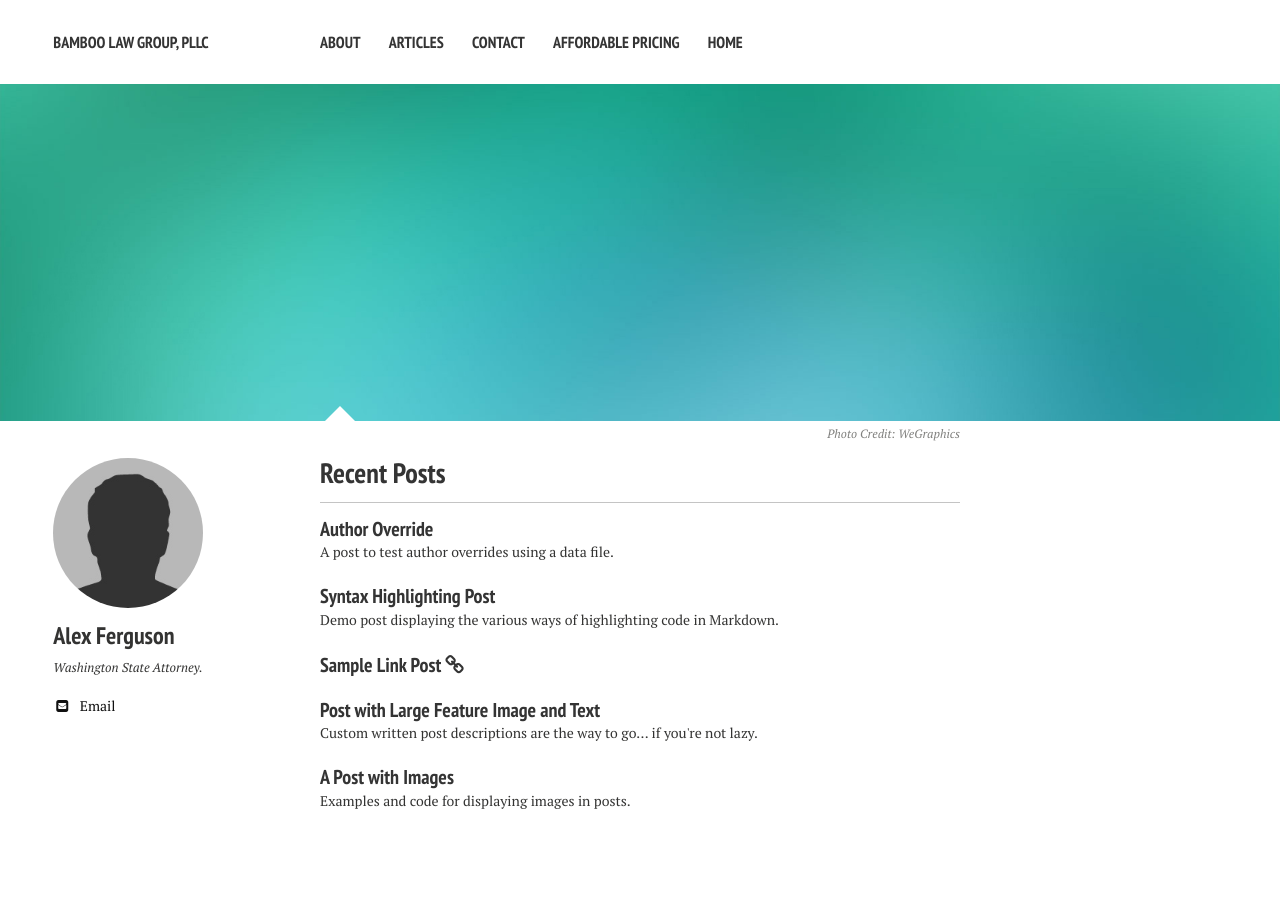
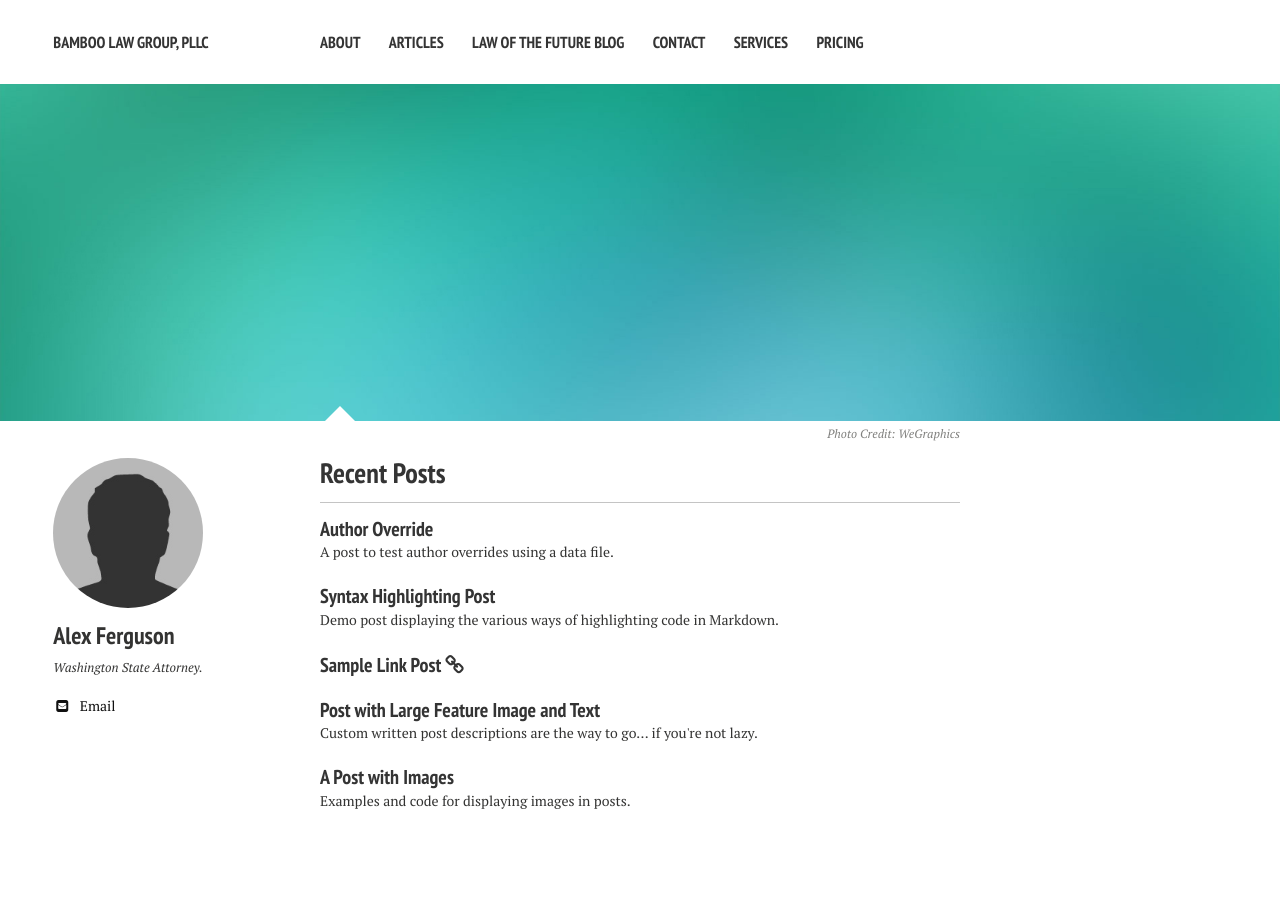
Before and after one commit to nerdyfergy/blg-site-mm3, a Jekyll site: the page built from index.md, in a window 1280 px wide. Built offline with Jekyll 4.4.1, drawn with Linux system fonts in a browser that asks for light colours; nearby versions of some CDN libraries.

Commit message:
Update navigation.yml
restructure navigation

```diff
--- a/_data/navigation.yml
+++ b/_data/navigation.yml
@@ -6,11 +6,14 @@
 - title: Articles
   url: /articles/
 
+- title: Law of the Future Blog
+  url: /future-law/
+
 - title: Contact
   url: /contact/
 
-- title: Affordable Pricing
+- title: Services
+  url: /services/
+
+- title: Pricing
   url: /pricing/
-
-- title: Home
-  url:
```
